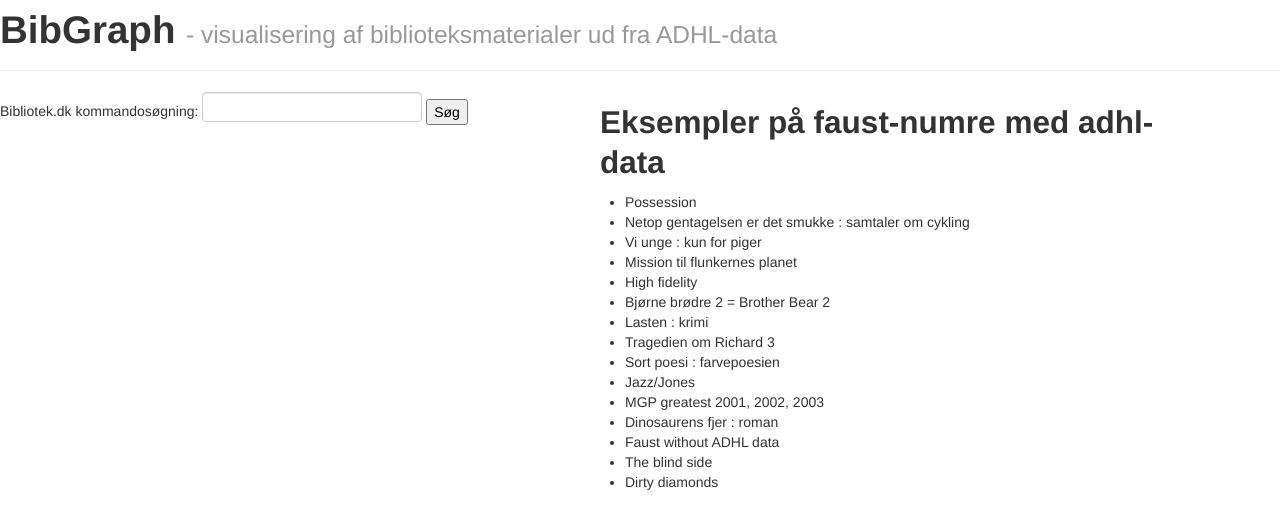
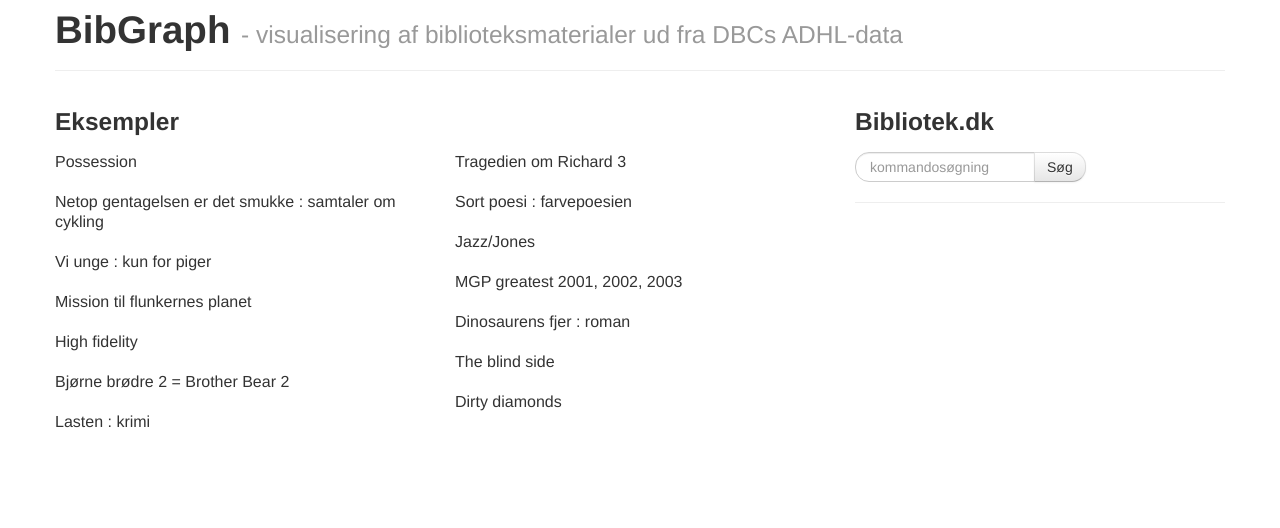
Before and after one commit to DBCDK/bibgraph, a website: page public/index.html in a window 1280 px wide. Drawn offline with Linux system fonts and the light colour scheme; no server answers; a script that the page names is missing.

Commit message:
example page

```diff
--- a/public/index.html
+++ b/public/index.html
@@ -18,40 +18,61 @@
         <link rel="shortcut icon" href="icon.png"-->
     </head>
     <body>
-        <h1>BibGraph <small>- visualisering af biblioteksmaterialer ud fra ADHL-data</small></h1>
+        <div class="container">
+        <h1>BibGraph <small>- visualisering af biblioteksmaterialer ud fra DBCs ADHL-data</small></h1>
         <hr>
 
         <div class="row">
-            <div class="span6">
-                <form id="search">
-                    Bibliotek.dk kommandosøgning:
-                    <input type="search" id="query">
-                    <input type="submit" value="Søg">
+            <div class="span4">
+                <h3>Eksempler</h3>
+                <div>Possession  <a class="bibgraphRequest btn btn-success btn-mini" data-faust="24931773">…</a></div>
+                <br>
+                <div>Netop gentagelsen er det smukke : samtaler om cykling <a class="bibgraphRequest btn btn-success btn-mini" data-faust="29339570">…</a></div>
+                <br>
+                <div>Vi unge : kun for piger <a class="bibgraphRequest btn btn-success btn-mini" data-faust="02231336">…</a></div>
+                <br>
+                <div>Mission til flunkernes planet <a class="bibgraphRequest btn btn-success btn-mini" data-faust="23677105">…</a></div>
+                <br>
+                <div>High fidelity  <a class="bibgraphRequest btn btn-success btn-mini" data-faust="06550347">…</a></div>
+                <br>
+                <div>Bj&#248;rne br&#248;dre 2 = Brother Bear 2  <a class="bibgraphRequest btn btn-success btn-mini" data-faust="26451833">…</a></div>
+                <br>
+                <div>Lasten : krimi  <a class="bibgraphRequest btn btn-success btn-mini" data-faust="28540361">…</a></div>
+                <br>
+        </div>
+        <div class="span4">
+                <h3>&nbsp;</h3>
+                <div>Tragedien om Richard 3  <a class="bibgraphRequest btn btn-success btn-mini" data-faust="8758302220">…</a></div>
+                <br>
+                <div>Sort poesi : farvepoesien  <a class="bibgraphRequest btn btn-success btn-mini" data-faust="06060706">…</a></div>
+                <br>
+                <div>Jazz/Jones  <a class="bibgraphRequest btn btn-success btn-mini" data-faust="03123456">…</a></div>
+                <br>
+                <div>MGP greatest 2001, 2002, 2003 <a class="bibgraphRequest btn btn-success btn-mini" data-faust="24936422">…</a></div>
+                <br>
+                <div>Dinosaurens fjer : roman <a class="bibgraphRequest btn btn-success btn-mini" data-faust="27392601">…</a></div>
+                <br>
+                <div>The blind side <a class="bibgraphRequest btn btn-success btn-mini" data-faust="28257589">…</a></div>
+                <br>
+                <div>Dirty diamonds <a class="bibgraphRequest btn btn-success btn-mini" data-faust="25823281">…</a></div>
+                <br>
+            </ul>
+        </div>
+        <div class="span4">
+            <h3>Bibliotek.dk</h3>
+            <form id="search" class="form-search">
+                <div class="input-append">
+                    <input type="search" class="input-medium search-query" id="query" placeholder="kommandosøgning">
+                    <input type="submit" class="btn" value="Søg">
+                </div>
             </form>
             <div id="searchResults">
             </div>
-            </div>
-            <div class="span6">
-                <h2>Eksempler på faust-numre med adhl-data</h2>
-                <ul>
-                    <li>Possession <button class="bibgraphRequest" data-faust="24931773">BibGraph</button></li>
-                    <li>Netop gentagelsen er det smukke : samtaler om cykling<button class="bibgraphRequest" data-faust="29339570">BibGraph</button></li>
-                    <li>Vi unge : kun for piger<button class="bibgraphRequest" data-faust="02231336">BibGraph</button></li>
-                    <li>Mission til flunkernes planet<button class="bibgraphRequest" data-faust="23677105">BibGraph</button></li>
-                    <li>High fidelity <button class="bibgraphRequest" data-faust="06550347">BibGraph</button></li>
-                    <li>Bj&#248;rne br&#248;dre 2 = Brother Bear 2 <button class="bibgraphRequest" data-faust="26451833">BibGraph</button></li>
-                    <li>Lasten : krimi <button class="bibgraphRequest" data-faust="28540361">BibGraph</button></li>
-                    <li>Tragedien om Richard 3 <button class="bibgraphRequest" data-faust="8758302220">BibGraph</button></li>
-                    <li>Sort poesi : farvepoesien <button class="bibgraphRequest" data-faust="06060706">BibGraph</button></li>
-                    <li>Jazz/Jones <button class="bibgraphRequest" data-faust="03123456">BibGraph</button></li>
-                    <li>MGP greatest 2001, 2002, 2003<button class="bibgraphRequest" data-faust="24936422">BibGraph</button></li>
-                    <li>Dinosaurens fjer : roman<button class="bibgraphRequest" data-faust="27392601">BibGraph</button></li>
-                    <li>Faust without ADHL data<button class="bibgraphRequest" data-faust="1234">BibGraph</button></li>
-                    <li>The blind side<button class="bibgraphRequest" data-faust="28257589">BibGraph</button></li>
-                    <li>Dirty diamonds<button class="bibgraphRequest" data-faust="25823281">BibGraph</button></li>
-                </ul>
+            <hr>
         </div>
     </div>
+    </div>
+    <script src="lib/jquery-1.10.2.js"></script>
     <script>
         $(search).on("submit", function() {
             $(searchResults)[0].innerHTML = "Searching..."
@@ -63,7 +84,7 @@
                         $.get("faust/" + faust, function(obj) {
                             if(obj.title) {
                                 $(searchResults).append($('<div>' + obj.title +
-                                        ' <button class="bibgraphRequest" data-faust="' + faust + '">BibGraph</button></div>'));
+                                    ' <a class="bibgraphRequest btn btn-success btn-mini" data-faust="' + faust + '">…</a></div>'));
                                 setTimeout(function(){bibgraph.update()}, 0);
                             }
                     })})(results[i]);
@@ -72,7 +93,6 @@
             return false;
         });
     </script>
-        <script src="lib/jquery-1.10.2.js"></script>
     <script src="lib/d3.v3.js"></script>
     <script src="lib/async.js"></script>
     <script>document.write('<'+'script src="client.js?'+Math.random()+'"><'+'/script>')</script>
--- a/public/style.css
+++ b/public/style.css
@@ -1,4 +1,8 @@
+body {
+    font-size: 16px;
+}
 #bibgraphGraph {
+    z-index: 1000;
     position: fixed;
     top: 0px;
     left: 0px;
```
Lines whose indentation alone changed are shown as unchanged.
